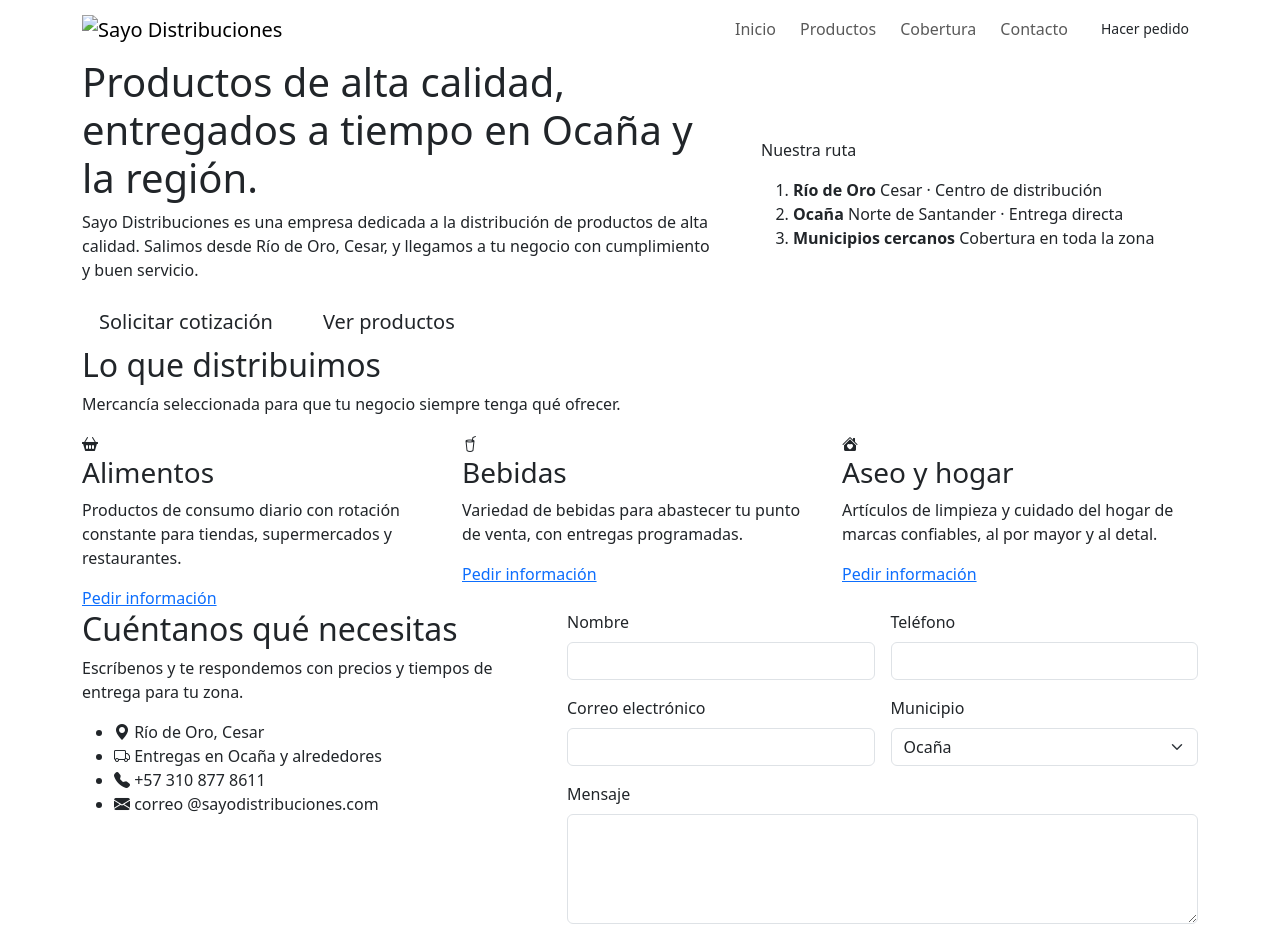
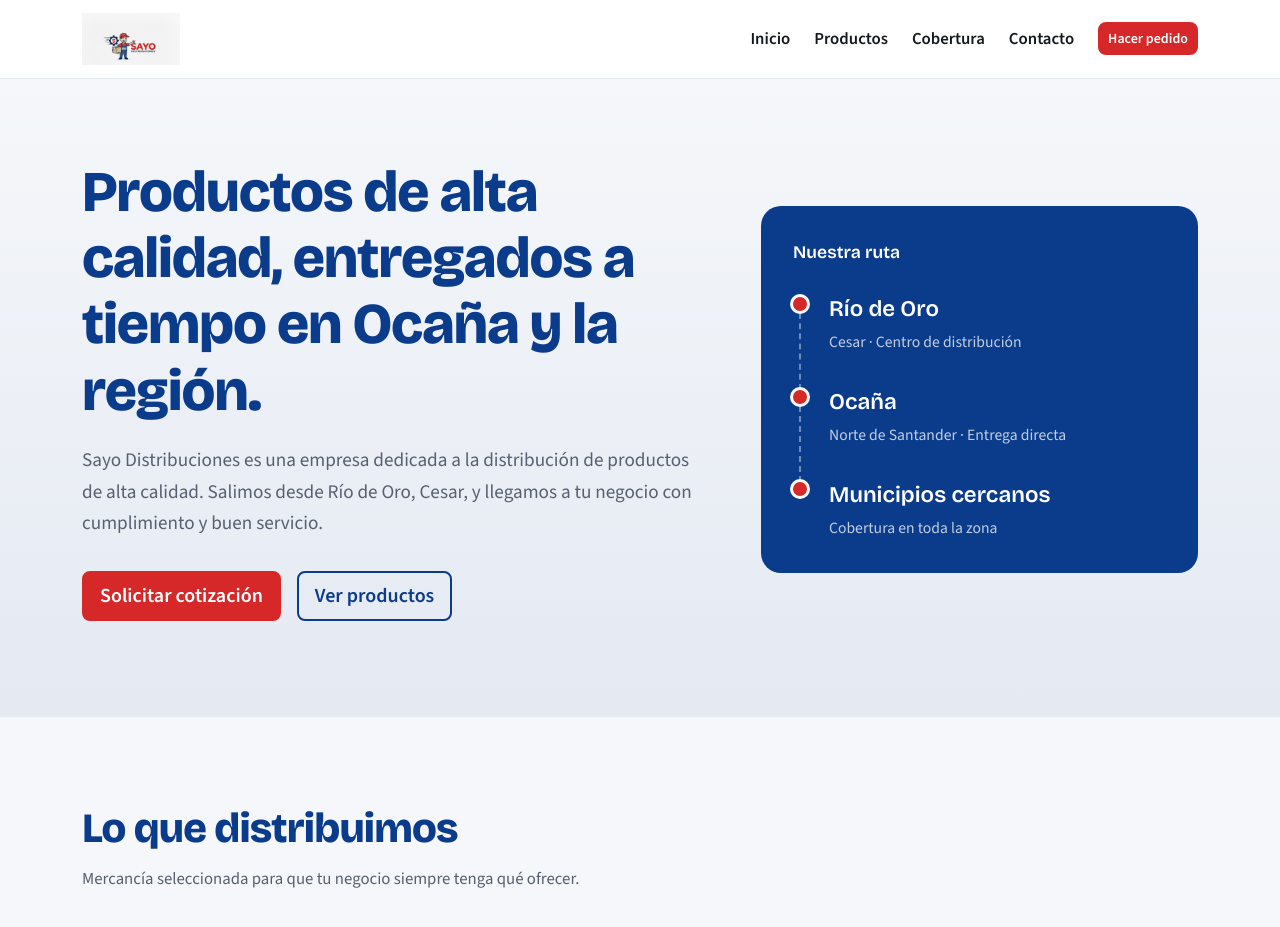
Before and after one commit to AndreaRuedas/Desarrollo_web, a plain HTML site: page index.html in a window 1280 px wide. Shown: the top 927 px of the page. Drawn offline with nearby package versions, Linux system fonts and the light colour scheme.

Commit message:
cambui 3

```diff
--- a/index.html
+++ b/index.html
@@ -11,7 +11,7 @@
   <link href="https://fonts.googleapis.com/css2?family=Bricolage+Grotesque:opsz,wght@12..96,600;12..96,800&family=Source+Sans+3:wght@400;600&display=swap" rel="stylesheet">
   <link href="https://cdn.jsdelivr.net/npm/bootstrap@5.3.3/dist/css/bootstrap.min.css" rel="stylesheet">
   <link href="https://cdn.jsdelivr.net/npm/bootstrap-icons@1.11.3/font/bootstrap-icons.min.css" rel="stylesheet">
-  <link href="style.css" rel="stylesheet">
+  <link rel="stylesheet" href="css/Estilos.css">
 </head>
 <body>
 
@@ -19,7 +19,7 @@
     <nav class="navbar navbar-expand-lg">
       <div class="container">
         <a class="navbar-brand" href="#inicio">
-          <img src="sayo_img/logo.png" alt="Sayo Distribuciones" class="brand-logo">
+          <img src="sayo_img/logo_sayo.jpeg" alt="Sayo Distribuciones" class="brand-logo">
         </a>
         <button class="navbar-toggler" type="button" data-bs-toggle="collapse" data-bs-target="#menu" aria-controls="menu" aria-expanded="false" aria-label="Abrir menú">
           <span class="navbar-toggler-icon"></span>
```
Also changed, not shown: README.md (deleted), css/Estilos.css (renamed from Estilos.css).
